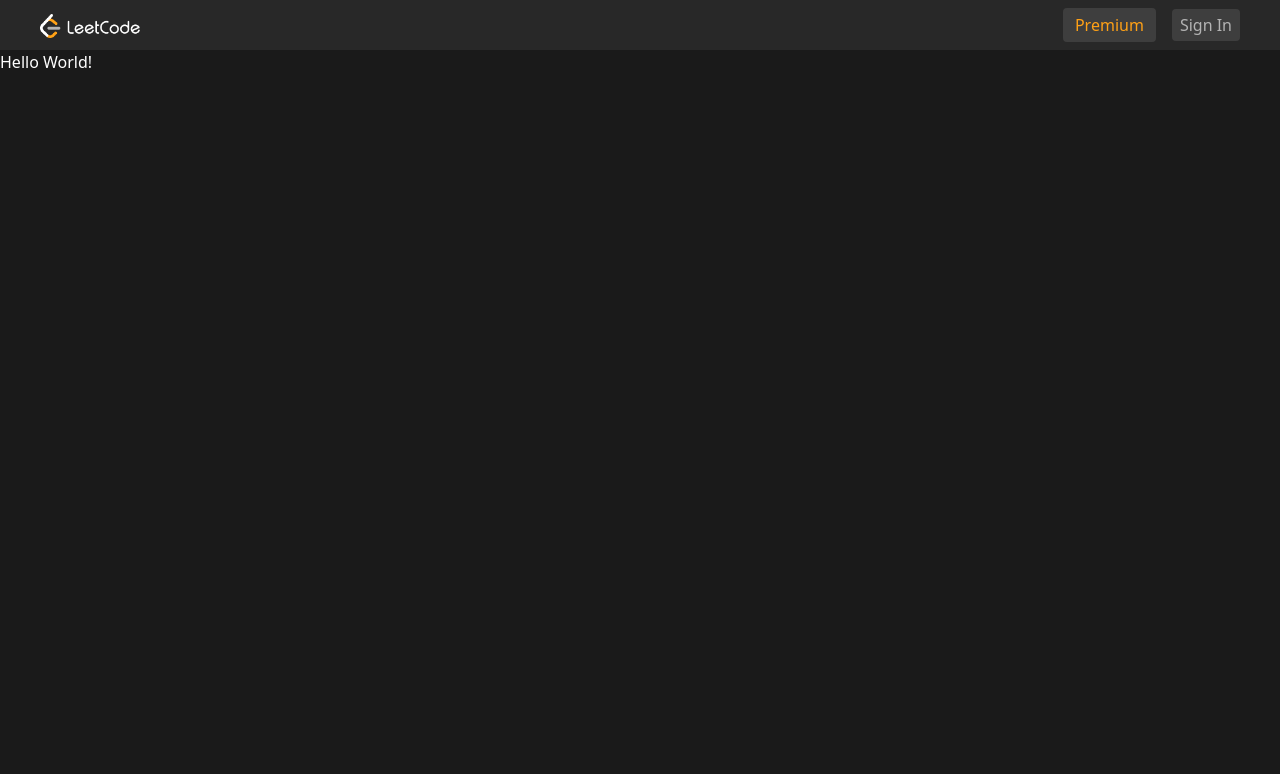
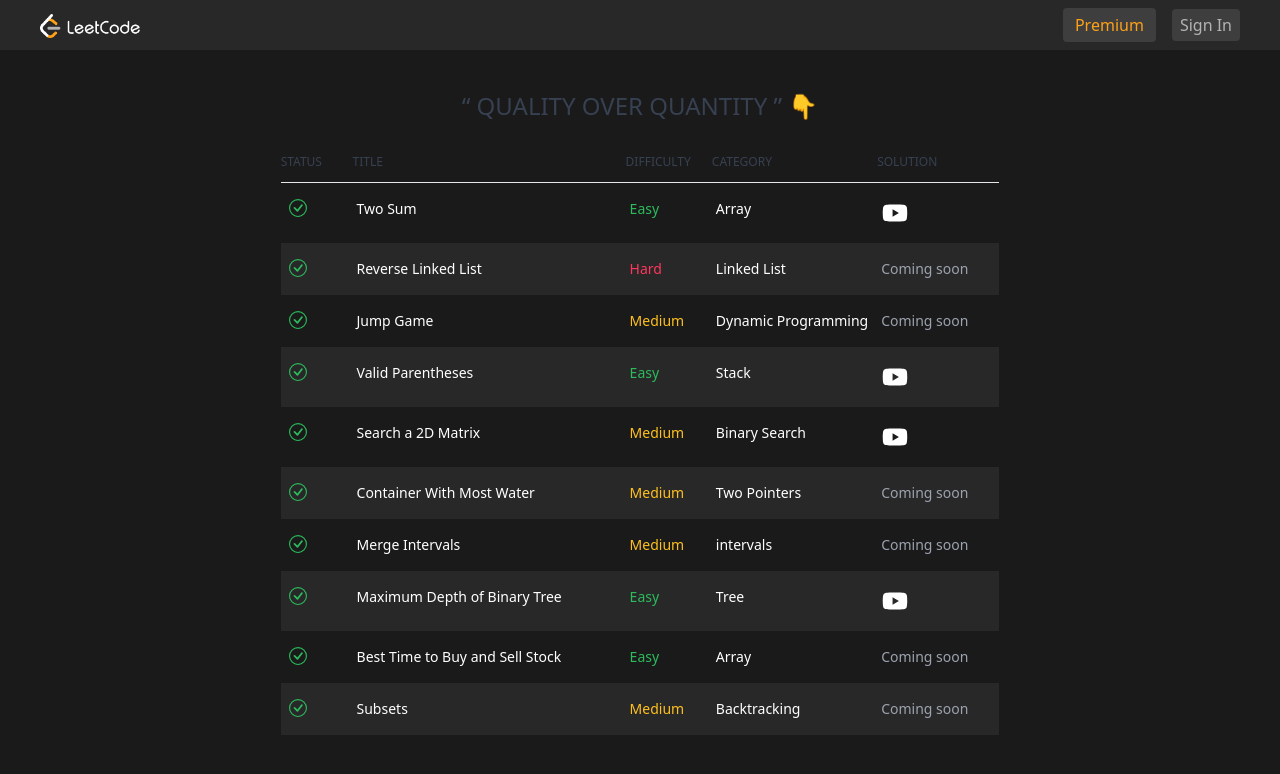
Before and after one commit to zhenyuWang/clone-leetcode, a Next.js app: page / in a window 1280 px wide. Shown: the top 774 px of the page. Built offline with nearby package versions, Linux system fonts and the light colour scheme; no server answers.

Commit message:
feat: static problem list

```diff
--- a/package.json
+++ b/package.json
@@ -15,6 +15,7 @@
     "react-dom": "^18",
     "react-firebase-hooks": "^5.1.1",
     "react-icons": "^4.11.0",
+    "react-youtube": "^10.1.0",
     "recoil": "^0.7.7"
   },
   "devDependencies": {
--- /dev/null
+++ b/src/components/ProblemsTable/ProblemsTable.tsx
@@ -0,0 +1,82 @@
+import React, { useEffect, useState } from 'react'
+import { problems } from '@/mockProblems/problems'
+import Link from 'next/link'
+import { BsCheckCircle } from 'react-icons/bs'
+import { AiFillYoutube } from 'react-icons/ai'
+import { IoClose } from 'react-icons/io5'
+import YouTube from 'react-youtube'
+
+type ProblemsTableProps = {}
+
+const ProblemsTable: React.FC<ProblemsTableProps> = () => {
+  const [youtubePlayer, setYoutubePlayer] = useState({
+    isOpen: false,
+    videoId: '',
+  })
+  const closeModal = () => {
+    setYoutubePlayer({ isOpen: false, videoId: '' })
+  }
+
+  useEffect(() => {
+    const handleEsc = (e: KeyboardEvent) => {
+      if (e.key === 'Escape') closeModal()
+    }
+    window.addEventListener('keydown', handleEsc)
+
+    return () => window.removeEventListener('keydown', handleEsc)
+  }, [])
+
+  return (
+    <>
+      <div className='text-white'>
+        {problems.map((problem, idx) => {
+          const difficulyColor =
+            problem.difficulty === 'Easy'
+              ? 'text-dark-green-s'
+              : problem.difficulty === 'Medium'
+              ? 'text-dark-yellow'
+              : 'text-dark-pink'
+          return (
+            <div className={`${idx % 2 == 1 ? 'flex bg-dark-layer-1' : 'flex'}`} key={problem.id}>
+              <div className='px-2 py-4 w-[10%] font-medium whitespace-nowrap text-dark-green-s'>
+                <BsCheckCircle fontSize={'18'} width='18' />
+              </div>
+              <div className='px-1 py-4 w-[38%]'>
+                <Link className='hover:text-blue-600 cursor-pointer' href={`/problems/${problem.id}`}>
+                  {problem.title}
+                </Link>
+              </div>
+              <div className={`px-1 py-4 w-[12%] ${difficulyColor}`}>{problem.difficulty}</div>
+              <div className={'px-1 py-4 w-[23%]'}>{problem.category}</div>
+              <div className={'px-1 py-4 w-[17%]'}>
+                {problem.videoId ? (
+                  <AiFillYoutube
+                    fontSize={'28'}
+                    className='cursor-pointer hover:text-red-600'
+                    onClick={() => setYoutubePlayer({ isOpen: true, videoId: problem.videoId as string })}
+                  />
+                ) : (
+                  <p className='text-gray-400'>Coming soon</p>
+                )}
+              </div>
+            </div>
+          )
+        })}
+      </div>
+      {youtubePlayer.isOpen && (
+        <div className='fixed top-0 left-0 h-screen w-screen flex items-center justify-center'>
+          <div className='bg-black z-10 opacity-70 top-0 left-0 w-screen h-screen absolute' onClick={closeModal}></div>
+          <div className='w-full z-50 h-full px-6 relative max-w-4xl'>
+            <div className='w-full h-full flex items-center justify-center relative'>
+              <div className='w-full relative'>
+                <IoClose fontSize={'35'} className='cursor-pointer absolute -top-16 right-0' onClick={closeModal} />
+                <YouTube videoId={youtubePlayer.videoId} loading='lazy' iframeClassName='w-full min-h-[500px]' />
+              </div>
+            </div>
+          </div>
+        </div>
+      )}
+    </>
+  )
+}
+export default ProblemsTable
--- /dev/null
+++ b/src/mockProblems/problems.ts
@@ -0,0 +1,91 @@
+export type Problem = {
+	id: string;
+	title: string;
+	difficulty: string;
+	category: string;
+	order: number;
+	videoId?: string;
+};
+
+export const problems: Problem[] = [
+	{
+		id: "two-sum",
+		title: "Two Sum",
+		difficulty: "Easy",
+		category: "Array",
+		order: 1,
+		videoId: "8-k1C6ehKuw",
+	},
+	{
+		id: "reverse-linked-list",
+		title: "Reverse Linked List",
+		difficulty: "Hard",
+		category: "Linked List",
+		order: 2,
+		videoId: "",
+	},
+	{
+		id: "jump-game",
+		title: "Jump Game",
+		difficulty: "Medium",
+		category: "Dynamic Programming",
+		order: 3,
+		videoId: "",
+	},
+	{
+		id: "valid-parentheses",
+		title: "Valid Parentheses",
+		difficulty: "Easy",
+		category: "Stack",
+		order: 4,
+		videoId: "xty7fr-k0TU",
+	},
+	{
+		id: "search-a-2d-matrix",
+		title: "Search a 2D Matrix",
+		difficulty: "Medium",
+		category: "Binary Search",
+		order: 5,
+		videoId: "ZfFl4torNg4",
+	},
+	{
+		id: "container-with-most-water",
+		title: "Container With Most Water",
+		difficulty: "Medium",
+		category: "Two Pointers",
+		order: 6,
+		videoId: "",
+	},
+	{
+		id: "merge-intervals",
+		title: "Merge Intervals",
+		difficulty: "Medium",
+		category: "intervals",
+		order: 7,
+		videoId: "",
+	},
+	{
+		id: "maximum-depth-of-binary-tree",
+		title: "Maximum Depth of Binary Tree",
+		difficulty: "Easy",
+		category: "Tree",
+		order: 8,
+		videoId: "4qYTqOiRMoM",
+	},
+	{
+		id: "best-time-to-buy-and-sell-stock",
+		title: "Best Time to Buy and Sell Stock",
+		difficulty: "Easy",
+		category: "Array",
+		order: 9,
+		videoId: "",
+	},
+	{
+		id: "subsets",
+		title: "Subsets",
+		difficulty: "Medium",
+		category: "Backtracking",
+		order: 10,
+		videoId: "",
+	},
+];
--- a/src/pages/index.tsx
+++ b/src/pages/index.tsx
@@ -1,10 +1,27 @@
 import TopBar from '@/components/TopBar/TopBar'
+import ProblemsTable from '@/components/ProblemsTable/ProblemsTable'
 
 export default function Home() {
   return (
     <main className='bg-dark-layer-2 min-h-screen'>
       <TopBar />
-      <h1 className='text-white'>Hello World!</h1>
+      <h1
+        className='text-2xl text-center text-gray-700 dark:text-gray-400 font-medium
+					uppercase mt-10 mb-5'>
+        &ldquo; QUALITY OVER QUANTITY &rdquo; 👇
+      </h1>
+      <div className='relative overflow-x-auto mx-auto px-6 pb-10'>
+        <div className='text-sm text-left text-gray-500 dark:text-gray-400 sm:w-7/12 w-full max-w-[1200px] mx-auto'>
+          <div className='flex text-xs text-gray-700 uppercase dark:text-gray-400 border-b'>
+            <div className='py-3 w-[10%] font-medium'>Status</div>
+            <div className='py-3 w-[38%] font-medium'>Title</div>
+            <div className='py-3 w-[12%] font-medium'>Difficulty</div>
+            <div className='py-3 w-[23%] font-medium'>Category</div>
+            <div className='py-3 w-[17%] font-medium'>Solution</div>
+          </div>
+          <ProblemsTable />
+        </div>
+      </div>
     </main>
   )
 }
```
Also changed, not shown: 1 other file (tests, documents, lock files or other folders).
